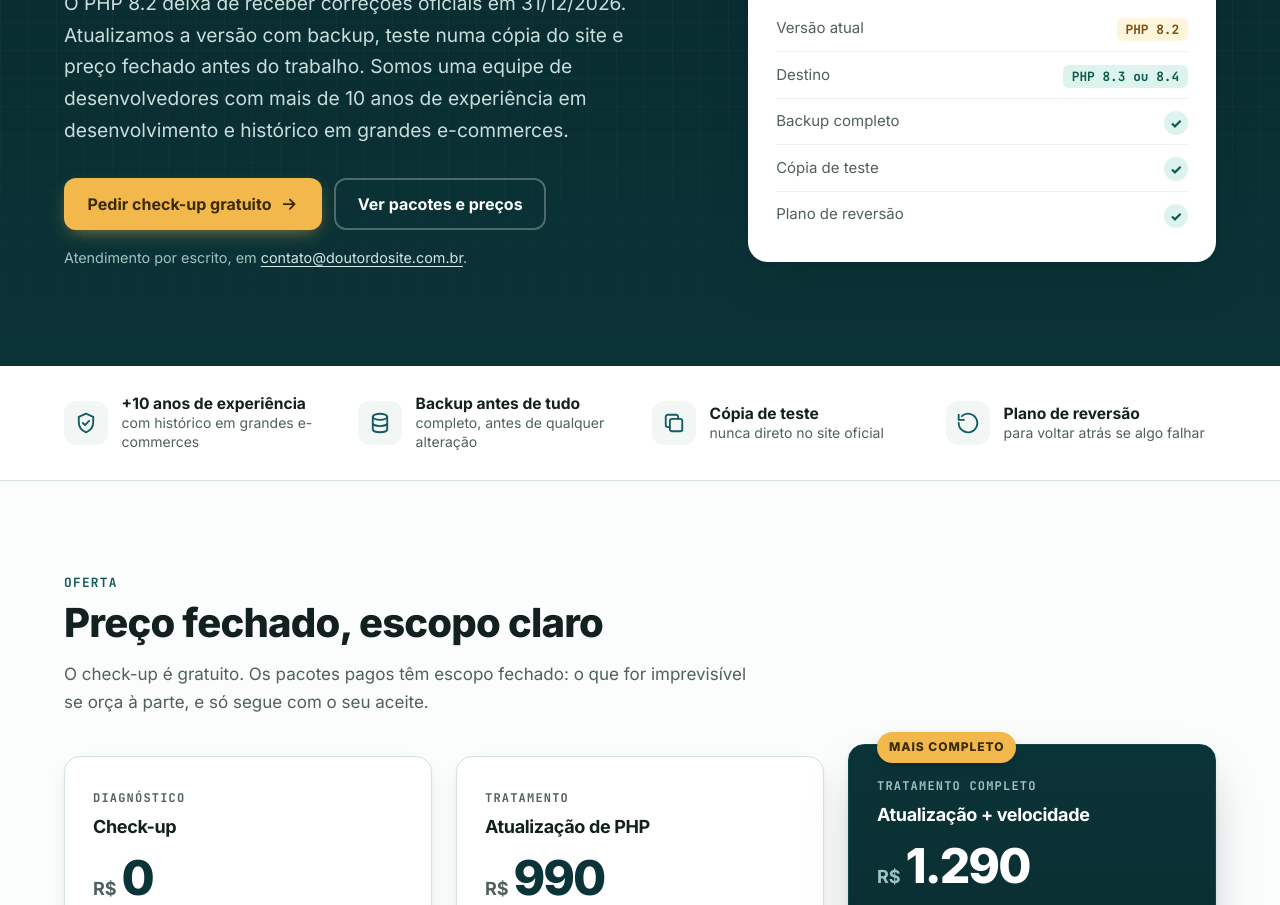
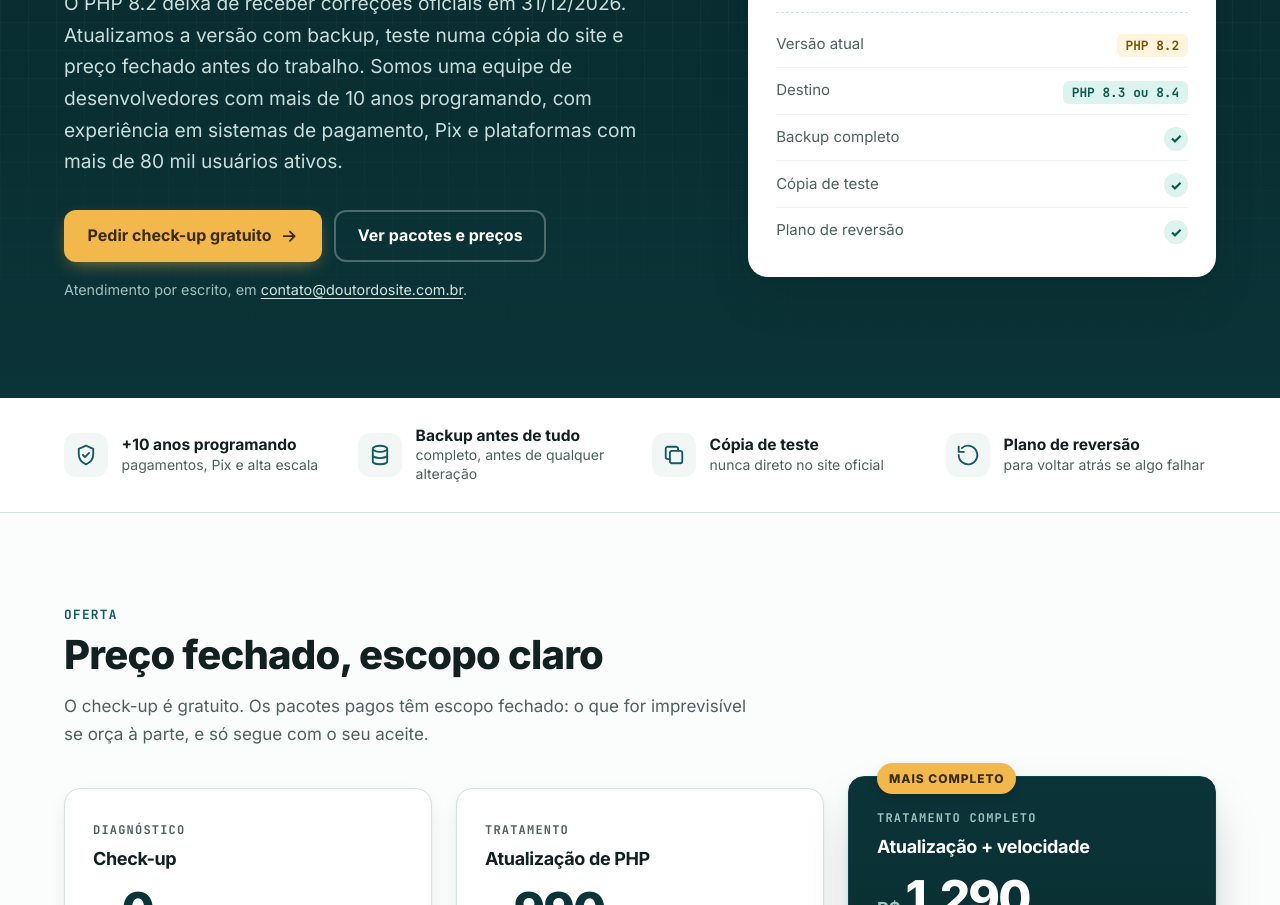
Before and after one commit to Nanix-Labs/doutordosite.com.br, a plain HTML site: page index.html in a window 1280 px wide. Shown: the part 439-1344 px from the top of the page. Drawn offline with Linux system fonts and the light colour scheme.

Commit message:
Atualiza texto de experiência da equipe

```diff
--- a/index.html
+++ b/index.html
@@ -37,7 +37,7 @@
         <div class="hero-copy">
           <p class="chip chip-warn"><span class="dot" aria-hidden="true"></span>Diagnóstico: PHP 8.2 perde o suporte em 31/12/2026</p>
           <h1 id="hero-title">Deixe o PHP do seu site em dia, <span class="hl">sem aplicar mudanças direto no ar.</span></h1>
-          <p class="lede">O PHP 8.2 deixa de receber correções oficiais em 31/12/2026. Atualizamos a versão com backup, teste numa cópia do site e preço fechado antes do trabalho. Somos uma equipe de desenvolvedores com mais de 10 anos de experiência em desenvolvimento e histórico em grandes e-commerces.</p>
+          <p class="lede">O PHP 8.2 deixa de receber correções oficiais em 31/12/2026. Atualizamos a versão com backup, teste numa cópia do site e preço fechado antes do trabalho. Somos uma equipe de desenvolvedores com mais de 10 anos programando, com experiência em sistemas de pagamento, Pix e plataformas com mais de 80 mil usuários ativos.</p>
           <div class="cta-row">
             <a class="btn btn-primary" href="mailto:contato@doutordosite.com.br?subject=Quero%20o%20check-up%20gratuito%20do%20meu%20site&amp;body=Ol%C3%A1%2C%20gostaria%20do%20check-up%20gratuito.%20Endere%C3%A7o%20do%20site%3A%20">
               Pedir check-up gratuito
@@ -79,7 +79,7 @@
       <div class="wrap trust-grid">
         <div class="trust-item">
           <svg viewBox="0 0 24 24" aria-hidden="true"><path d="M12 3l7 3v5c0 4.5-3 8.3-7 10-4-1.7-7-5.5-7-10V6l7-3z"/><path d="M9 12l2 2 4-4"/></svg>
-          <div><strong>+10 anos de experiência</strong><span>com histórico em grandes e-commerces</span></div>
+          <div><strong>+10 anos programando</strong><span>pagamentos, Pix e alta escala</span></div>
         </div>
         <div class="trust-item">
           <svg viewBox="0 0 24 24" aria-hidden="true"><ellipse cx="12" cy="6" rx="7" ry="3"/><path d="M5 6v6c0 1.7 3.1 3 7 3s7-1.3 7-3V6M5 12v6c0 1.7 3.1 3 7 3s7-1.3 7-3v-6"/></svg>
```
